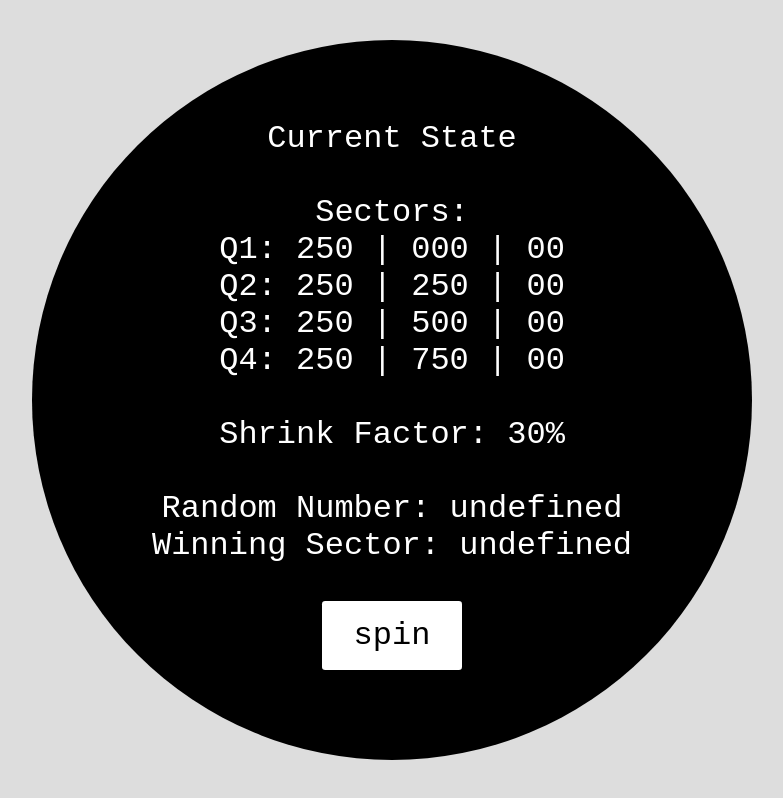
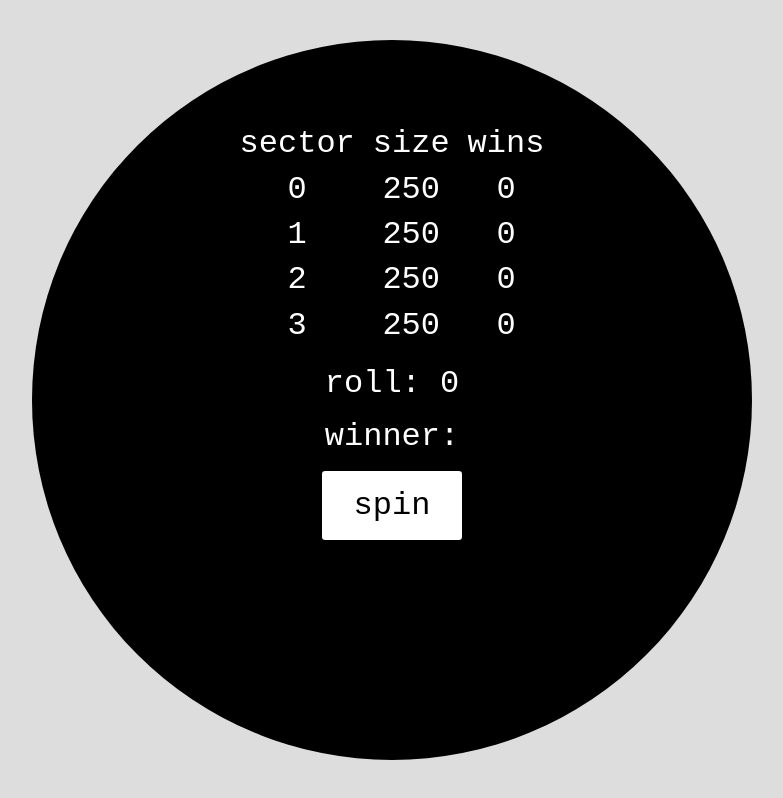
Before and after one commit to frankalbenesius/spinner, a Next.js app: page / in a window 1280 px wide. Shown: the whole page, without its empty margins (248-1031 px from the left). Built offline with nearby package versions, Linux system fonts and the light colour scheme.

Commit message:
refactor roll action

```diff
--- a/components/Spinner.js
+++ /dev/null
@@ -1,101 +0,0 @@
-import React from 'react'
-import { padStart, sum } from 'lodash'
-
-const roll = state => {
-  const roll = Math.floor(Math.random() * 1000)
-  const rangeStarts = [0, 1, 2, 3].map(i => getRangeStart(state, i))
-  let winner = 4
-  if (roll < rangeStarts[3]) {
-    winner = 3
-  }
-  if (roll < rangeStarts[2]) {
-    winner = 2
-  }
-  if (roll < rangeStarts[1]) {
-    winner = 1
-  }
-  const newHistory = state.history.slice()
-  newHistory[winner - 1] = newHistory[winner - 1] + 1
-  return {
-    ...state,
-    history: newHistory,
-    roll,
-    winner,
-  }
-}
-
-const getRangeStart = (state, sector) => {
-  return sum(state.sectors.slice(0, sector))
-}
-
-class Spinner extends React.Component {
-  state = {
-    sectors: [250, 250, 250, 250],
-    history: [0, 0, 0, 0],
-    roll: undefined,
-    winner: undefined,
-  }
-  handleRoll = () => {
-    this.setState(roll)
-  }
-  render() {
-    return (
-      <div className="circle">
-        <div className="testing-state">
-          Current State<br />
-          <br />
-          Sectors:<br />
-          {this.state.sectors.map((sector, i) => (
-            <div key={i}>
-              Q{i + 1}: {sector} |{' '}
-              {padStart(getRangeStart(this.state, i), 3, '0')} |{' '}
-              {padStart(this.state.history[i], 2, '0')}
-              <br />
-            </div>
-          ))}
-          <br />
-          Shrink Factor: 30%<br />
-          <br />
-          Random Number:{' '}
-          {this.state.roll ? padStart(this.state.roll, 3, '0') : 'undefined'}
-          <br />
-          Winning Sector: {this.state.winner || 'undefined'}
-          <br />
-          <br />
-          <button onClick={this.handleRoll}>spin</button>
-        </div>
-        <style jsx>
-          {`
-            .circle {
-              background-color: black;
-              border-radius: 100%;
-              width: 90vmin;
-              height: 90vmin;
-              position: absolute;
-              top: 50%;
-              left: 50%;
-              transform: translate(-50%, -50%);
-            }
-            .testing-state {
-              color: white;
-              font-size: 2rem;
-              padding: 5rem 0;
-              text-align: center;
-              font-family: monospace;
-            }
-            .testing-state button {
-              border: none;
-              border-radius: 0.2rem;
-              background-color: white;
-              padding: 1rem 2rem;
-              font-size: 2rem;
-              font-family: monospace;
-            }
-          `}
-        </style>
-      </div>
-    )
-  }
-}
-
-export default Spinner
--- /dev/null
+++ b/components/Spinner/actions.js
@@ -0,0 +1,26 @@
+import { sum } from 'lodash'
+
+const getRangeStart = (state, sector) => {
+  return sum(state.sectors.slice(0, sector))
+}
+
+export const roll = state => {
+  const roll = Math.floor(Math.random() * 1000) // 0 - 999
+  const winner = state.sectors.filter(sector => sector.start <= roll).length - 1
+
+  return {
+    ...state,
+    sectors: [
+      ...state.sectors.slice(0, winner),
+      {
+        ...state.sectors[winner],
+        // size: ?
+        // start: ?
+        wins: state.sectors[winner].wins + 1,
+      },
+      ...state.sectors.slice(winner + 1),
+    ],
+    roll,
+    winner,
+  }
+}
--- /dev/null
+++ b/components/Spinner/index.js
@@ -0,0 +1,107 @@
+import React from 'react'
+import { padStart } from 'lodash'
+
+import { roll } from './actions'
+
+class Spinner extends React.Component {
+  state = {
+    sectors: [
+      {
+        size: 250,
+        start: 0,
+        wins: 0,
+      },
+      {
+        size: 250,
+        start: 250,
+        wins: 0,
+      },
+      {
+        size: 250,
+        start: 500,
+        wins: 0,
+      },
+      {
+        size: 250,
+        start: 750,
+        wins: 0,
+      },
+    ],
+    roll: 0,
+    winner: undefined,
+  }
+  handleRoll = () => {
+    this.setState(roll)
+  }
+  render() {
+    return (
+      <div className="circle">
+        <div className="content">
+          <table>
+            <thead>
+              <tr>
+                <th>sector</th>
+                <th>size</th>
+                <th>wins</th>
+              </tr>
+            </thead>
+            <tbody>
+              {this.state.sectors.map((sector, i) => (
+                <tr key={i}>
+                  <td>{i}</td>
+                  <td>{sector.size}</td>
+                  <td>{sector.wins}</td>
+                </tr>
+              ))}
+            </tbody>
+          </table>
+          <div>roll: {this.state.roll}</div>
+          <div>winner: {this.state.winner}</div>
+          <button onClick={this.handleRoll}>spin</button>
+        </div>
+        <style jsx>
+          {`
+            .circle {
+              background-color: black;
+              border-radius: 100%;
+              width: 90vmin;
+              height: 90vmin;
+              position: absolute;
+              top: 50%;
+              left: 50%;
+              transform: translate(-50%, -50%);
+            }
+            .content {
+              padding: 5rem;
+              text-align: center;
+              color: white;
+              font-family: monospace;
+              font-size: 2rem;
+            }
+            table {
+              margin: 0 auto;
+            }
+            th,
+            td {
+              font-weight: normal;
+              padding: 0.2rem 0.5rem;
+            }
+            .content div {
+              margin: 1rem;
+            }
+            button {
+              border: none;
+              border-radius: 0.2rem;
+              background-color: white;
+              padding: 1rem 2rem;
+              font-size: 2rem;
+              font-family: monospace;
+            }
+          `}
+        </style>
+      </div>
+    )
+  }
+}
+
+export default Spinner
```
